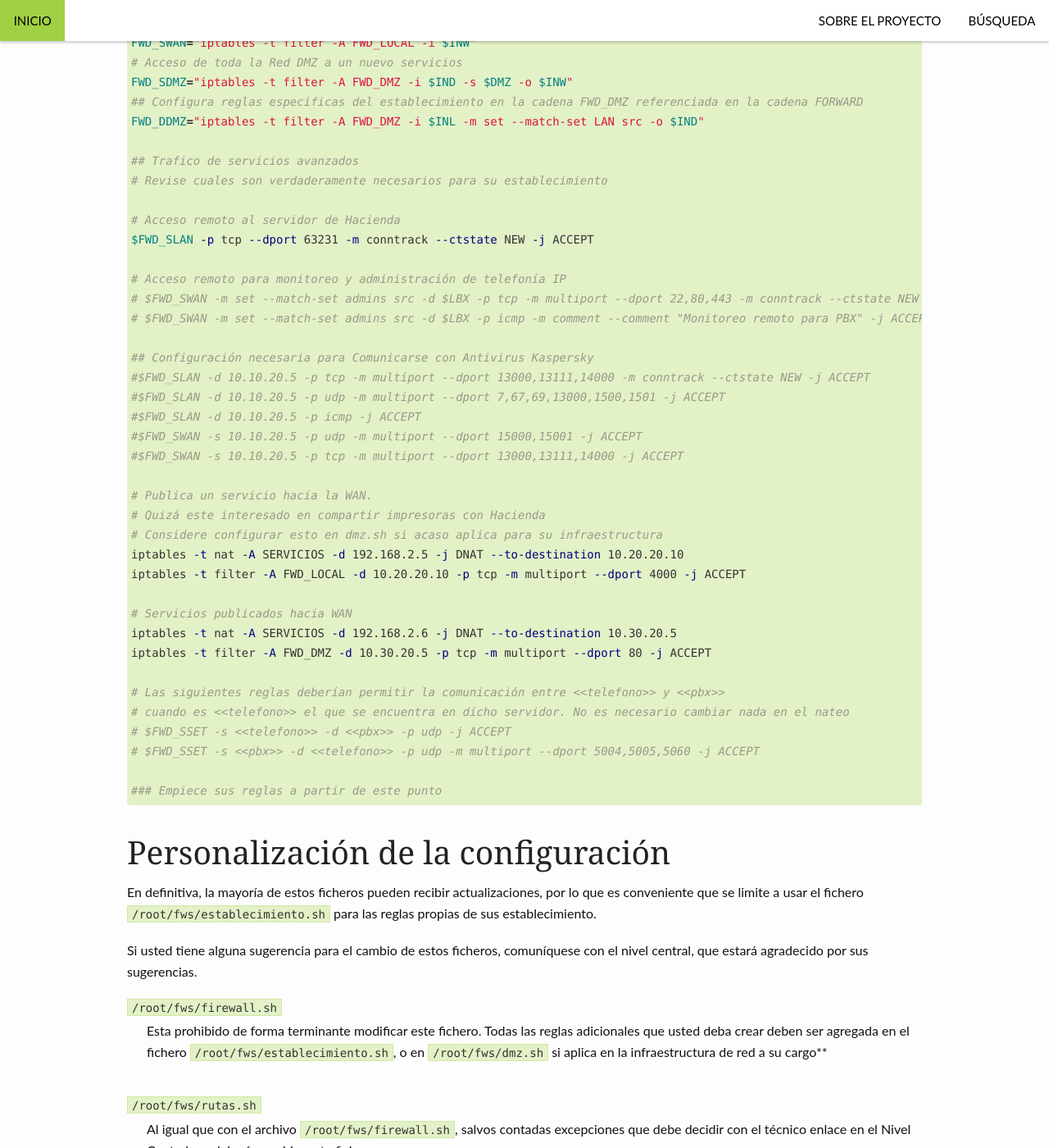
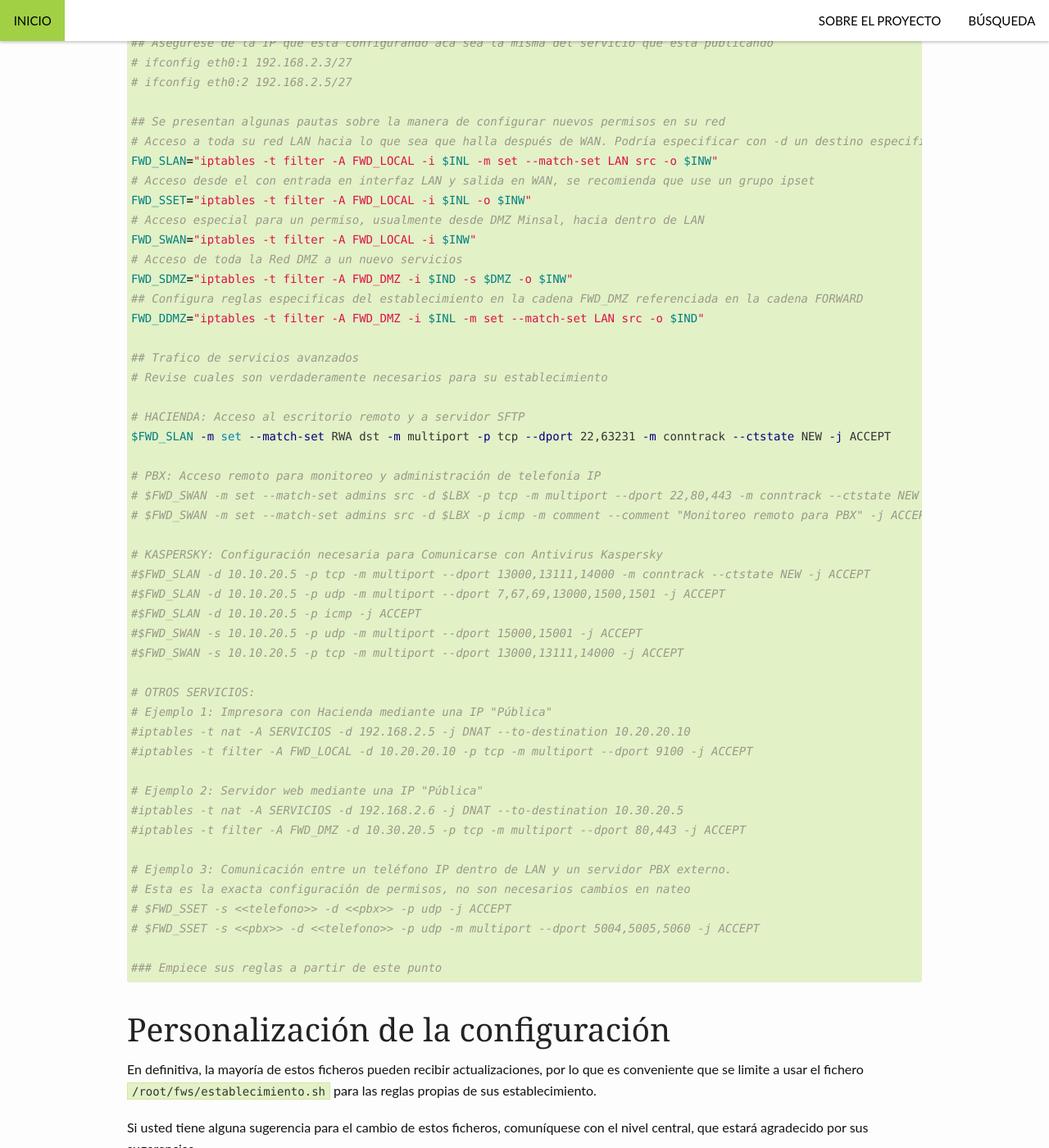
Before and after one commit to VTacius/firewall, a Jekyll site: the page built from _instalacion/iptables/index.md, in a window 1280 px wide and 1400 px high, scrolled down 8906 px. Shown: the whole window at 82% size. Built offline with Jekyll 4.4.1, drawn with Linux system fonts in a browser that asks for light colours; some of the changed text lies outside the part shown.

Commit message:
Actualizo el manual según los cambios ocurridos en 03/04/16. Aprovecho y cambios algunos comentarios

```diff
--- a/_instalacion/iptables/establecimiento.md
+++ b/_instalacion/iptables/establecimiento.md
@@ -32,32 +32,31 @@ FWD_DDMZ="iptables -t filter -A FWD_DMZ -i $INL -m set --match-set LAN src -o $I
 ## Trafico de servicios avanzados
 # Revise cuales son verdaderamente necesarios para su establecimiento
 
-# Acceso remoto al servidor de Hacienda
-$FWD_SLAN -p tcp --dport 63231 -m conntrack --ctstate NEW -j ACCEPT
+# HACIENDA: Acceso al escritorio remoto y a servidor SFTP
+$FWD_SLAN -m set --match-set RWA dst -m multiport -p tcp --dport 22,63231 -m conntrack --ctstate NEW -j ACCEPT
 
-# Acceso remoto para monitoreo y administración de telefonía IP
+# PBX: Acceso remoto para monitoreo y administración de telefonía IP
 # $FWD_SWAN -m set --match-set admins src -d $LBX -p tcp -m multiport --dport 22,80,443 -m conntrack --ctstate NEW -m comment --comment "Administración remota para PBX" -j ACCEPT
 # $FWD_SWAN -m set --match-set admins src -d $LBX -p icmp -m comment --comment "Monitoreo remoto para PBX" -j ACCEPT
 
-## Configuración necesaria para Comunicarse con Antivirus Kaspersky
+# KASPERSKY: Configuración necesaria para Comunicarse con Antivirus Kaspersky
 #$FWD_SLAN -d 10.10.20.5 -p tcp -m multiport --dport 13000,13111,14000 -m conntrack --ctstate NEW -j ACCEPT
 #$FWD_SLAN -d 10.10.20.5 -p udp -m multiport --dport 7,67,69,13000,1500,1501 -j ACCEPT
 #$FWD_SLAN -d 10.10.20.5 -p icmp -j ACCEPT
 #$FWD_SWAN -s 10.10.20.5 -p udp -m multiport --dport 15000,15001 -j ACCEPT
 #$FWD_SWAN -s 10.10.20.5 -p tcp -m multiport --dport 13000,13111,14000 -j ACCEPT
 
-# Publica un servicio hacia la WAN.
-# Quizá este interesado en compartir impresoras con Hacienda
-# Considere configurar esto en dmz.sh si acaso aplica para su infraestructura
-iptables -t nat -A SERVICIOS -d 192.168.2.5 -j DNAT --to-destination 10.20.20.10
-iptables -t filter -A FWD_LOCAL -d 10.20.20.10 -p tcp -m multiport --dport 4000 -j ACCEPT
+# OTROS SERVICIOS:
+# Ejemplo 1: Impresora con Hacienda mediante una IP "Pública"
+#iptables -t nat -A SERVICIOS -d 192.168.2.5 -j DNAT --to-destination 10.20.20.10
+#iptables -t filter -A FWD_LOCAL -d 10.20.20.10 -p tcp -m multiport --dport 9100 -j ACCEPT
 
-# Servicios publicados hacia WAN
-iptables -t nat -A SERVICIOS -d 192.168.2.6 -j DNAT --to-destination 10.30.20.5
-iptables -t filter -A FWD_DMZ -d 10.30.20.5 -p tcp -m multiport --dport 80 -j ACCEPT
+# Ejemplo 2: Servidor web mediante una IP "Pública"
+#iptables -t nat -A SERVICIOS -d 192.168.2.6 -j DNAT --to-destination 10.30.20.5
+#iptables -t filter -A FWD_DMZ -d 10.30.20.5 -p tcp -m multiport --dport 80,443 -j ACCEPT
 
-# Las siguientes reglas deberían permitir la comunicación entre <<telefono>> y <<pbx>>
-# cuando es <<telefono>> el que se encuentra en dicho servidor. No es necesario cambiar nada en el nateo
+# Ejemplo 3: Comunicación entre un teléfono IP dentro de LAN y un servidor PBX externo.
+# Esta es la exacta configuración de permisos, no son necesarios cambios en nateo
 # $FWD_SSET -s <<telefono>> -d <<pbx>> -p udp -j ACCEPT
 # $FWD_SSET -s <<pbx>> -d <<telefono>> -p udp -m multiport --dport 5004,5005,5060 -j ACCEPT
 
--- a/_instalacion/iptables/firewall.md
+++ b/_instalacion/iptables/firewall.md
@@ -12,13 +12,16 @@ iptables -t filter -X
 iptables -t filter -P INPUT   DROP
 iptables -t filter -P OUTPUT  DROP
 iptables -t filter -P FORWARD DROP
+
 ### OUTPUT ###
+
 ## Salida desde $INL
 iptables -t filter -A OUTPUT -m set --match-set SRV src -m set --match-set SRV dst -m comment --comment "Permisivo hacia IP de interfaz LAN" -j ACCEPT
 OUTPUTL="iptables -t filter -A OUTPUT -o $INL -m set --match-set LAN dst"
 $OUTPUTL -p tcp -m multiport --sport 3128,22,80 -m conntrack --ctstate ESTABLISHED,RELATED -m comment --comment "Respuesta a tráfico originado en LAN" -j ACCEPT
 $OUTPUTL -p tcp -m multiport --dport 22 -m comment --comment "Servicios permitidos hacia LAN" -j ACCEPT
 $OUTPUTL -p icmp -m comment --comment "Sondeo desde Firewall hacia si mismo" -j ACCEPT
+
 ## Salida desde $INW
 OUTPUTW="iptables -t filter -A OUTPUT -o $INW"
 $OUTPUTW -m set --match-set admins dst -m multiport -p tcp --sport 80,22 -m conntrack --ctstate ESTABLISHED,RELATED -m comment --comment "Puertos abiertos para WAN"  -j ACCEPT
@@ -49,7 +52,8 @@ $INPUTW -m set --match-set admins src -m multiport -p tcp --dport 80,22 -m connt
 $INPUTW -m set --match-set admins src -p icmp -m conntrack --ctstate NEW -m comment --comment "ICMP para #admins" -j ACCEPT
 $INPUTW -p icmp -m conntrack --ctstate ESTABLISHED,RELATED -m comment --comment "ICMP iniciado por Firewall" -j ACCEPT
 
-### FORWARD
+### FORWARD ###
+
 ## Habilitamos todo el tráfico de respuesta
 iptables -t filter -A FORWARD -m conntrack --ctstate ESTABLISHED,RELATED -j ACCEPT
 iptables -t filter -A FORWARD -i $INL -m set --match-set LAN src -o $INW -p icmp -m conntrack --ctstate ESTABLISHED,RELATED  -j ACCEPT
@@ -62,10 +66,10 @@ $FWDW admins src -o $INL -m set --match-set LAN dst -p tcp -m multiport --dport
 ## Tráfico de servicios básicos
 FWDL="iptables -t filter -A FORWARD -i $INL -m set --match-set LAN src -o $INW"
 $FWDL -p udp -m multiport --dport 53,123 -m conntrack --ctstate NEW -j ACCEPT
-$FWDL -p tcp -m multiport --dport 80,443  -m set --match-set RWA dst -m conntrack --ctstate NEW -m comment --comment "Cliente WEB para DMZ Hacienda" -j ACCEPT
-$FWDL -p tcp -m multiport --dport 53,587,465 -m conntrack --ctstate NEW -m comment --comment "Cliente de correo SMTP" -j ACCEPT
-$FWDL -p tcp -m multiport --dport 110,995 -m conntrack --ctstate NEW -m comment --comment "Cliente de correo POP3" -j ACCEPT
-$FWDL -p tcp -m multiport --dport 20,21 -m conntrack --ctstate NEW -m comment --comment "Cliente de correo FTP" -j ACCEPT
+$FWDL -p tcp -m multiport --dport 80,443  -m set --match-set RWA dst -m conntrack --ctstate NEW -m comment --comment "Cliente WEB para Redes Alternas" -j ACCEPT
+$FWDL -p tcp -m multiport --dport 53,587,465 -m conntrack --ctstate NEW -m comment --comment "Cliente SMTP" -j ACCEPT
+$FWDL -p tcp -m multiport --dport 110,995 -m conntrack --ctstate NEW -m comment --comment "Cliente POP3" -j ACCEPT
+$FWDL -p tcp -m multiport --dport 20,21 -m conntrack --ctstate NEW -m comment --comment "Cliente FTP" -j ACCEPT
 
 ## Reglas personalizadas
 # Servicios personalizados
--- a/_instalacion/iptables/rutas.md
+++ b/_instalacion/iptables/rutas.md
@@ -23,6 +23,6 @@ $NATPR -d 0.0.0.0/0 -p tcp --dport 80 -j REDIRECT --to-port 3128
 
 ### POSTROUTING
 NATPO="iptables -t nat -A POSTROUTING -m set --match-set LAN src"
-## Recordar que en un entorno de pruebas es posible que si haya que natear el contenido hacia la DMZ Institucional
-$NATPO -d 10.10.20.0/24 -o $INW -j ACCEPT -m comment --comment "Vamos hacia DMZ MINSAL"
+$NATPO -m set --match-set MH dst -o $INW -j MASQUERADE -m comment --comment "Vamos hacia MH"
+$NATPO -m set --match-set RWA dst -o $INW -j ACCEPT -m comment --comment "Vamos hacia RWA"
 $NATPO -d 0.0.0.0/0 -o $INW -j MASQUERADE -m comment --comment "Vamos hacia Internet"
```
Also changed, not shown: _instalacion/configuracion/index.md (+1 -1 lines), _instalacion/iptables/infraestructura.md (+6 -0 lines).
